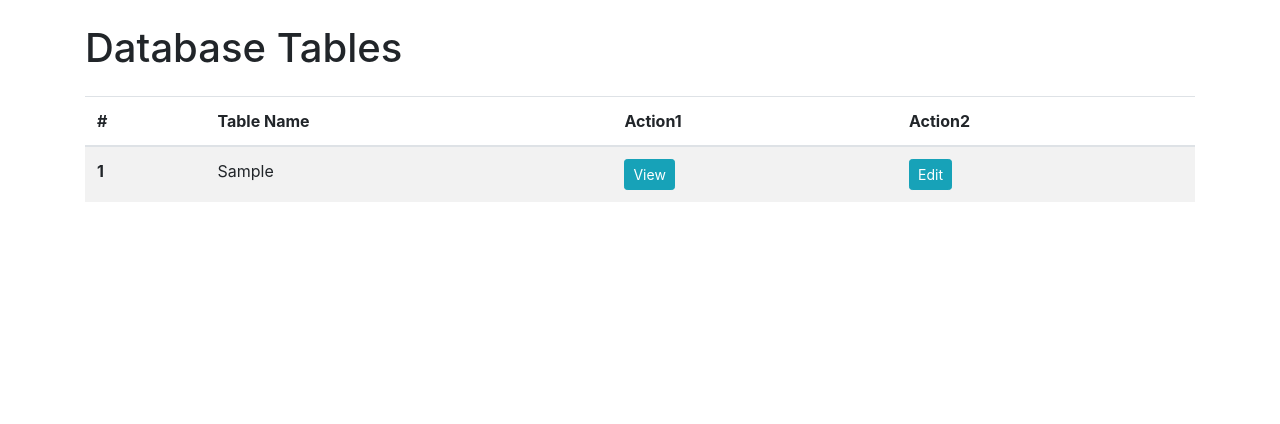
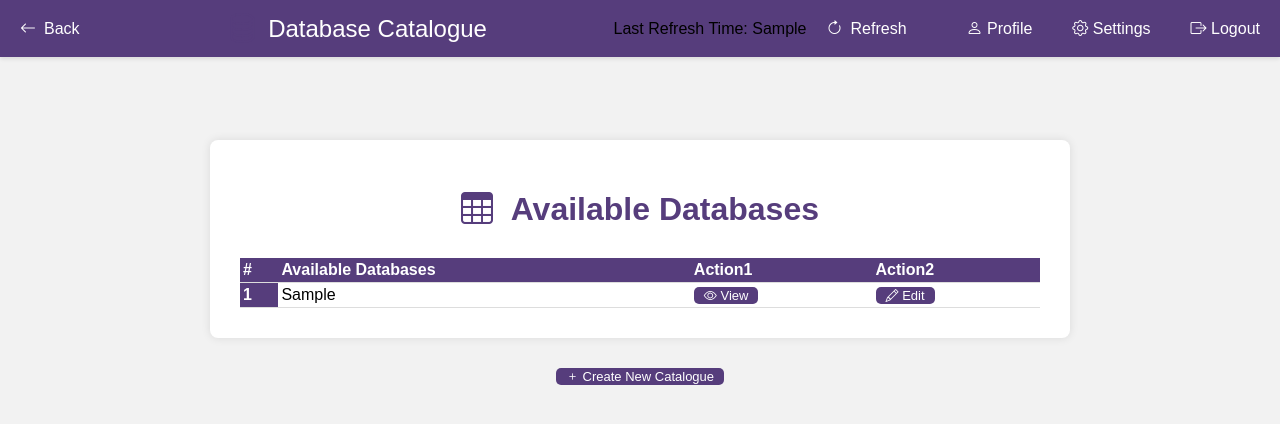
Before and after one commit to Chandrusam0538/migration_code, a Django app: template migrationapp/templates/migrationapp/database.html in a window 1280 px wide. Shown: the top 424 px of the page. Run offline with Django 5.2, Linux system fonts and the light colour scheme; the template is opened without the code that fills it: most values are stand-ins (such as "Sample title", 1, 10 or a date in 2020); parts of the project's set-up code (start-up, migrations or seed data) failed here and were passed over; some libraries are stand-ins or nearby versions.

Commit message:
Update database.html

```diff
--- a/migrationapp/templates/migrationapp/database.html
+++ b/migrationapp/templates/migrationapp/database.html
@@ -2,25 +2,170 @@
 <html lang="en">
 <head>
     <meta charset="UTF-8">
+    <meta name="viewport" content="width=device-width, initial-scale=1.0">
     <title>Database Tables</title>
-    <!-- Bootstrap CSS (adjust the path as per your project structure) -->
-    <link href="https://stackpath.bootstrapcdn.com/bootstrap/4.5.2/css/bootstrap.min.css" rel="stylesheet">
+    {% load static %}
+    <link rel="stylesheet" href="{% static 'migrationapp/css/dash.css' %}">
+    <link href="https://cdn.jsdelivr.net/npm/bootstrap-icons/font/bootstrap-icons.css" rel="stylesheet">
     <style>
-        /* Additional custom styles */
+        body {
+            font-family: Arial, sans-serif;
+            background-color: #f2f2f2;
+            margin: 0;
+        }
+        .navbar {
+            background-color: #563d7c; /* Dark purple */
+            box-shadow: 0 2px 4px rgba(0, 0, 0, 0.1);
+            position: fixed;
+            width: 100%;
+            top: 0;
+            z-index: 1000;
+            display: flex;
+            justify-content: space-between;
+            align-items: center;
+        }
+        .navbar-brand, .navbar-nav {
+            display: flex;
+            align-items: center;
+        }
+        .navbar-brand {
+            color: #ffffff;
+            font-size: 1.5rem;
+            padding: 10px 20px;
+            text-decoration: none;
+        }
+        .navbar-brand i {
+            font-size: 2rem;
+            margin-right: 10px;
+        }
+        .navbar-nav {
+            display: flex;
+            align-items: center;
+        }
+        .nav-link {
+            color: #ffffff;
+            padding: 10px 20px;
+            text-decoration: none;
+            transition: background-color 0.3s;
+        }
+        .nav-link:hover {
+            background-color: #452a5d; /* Darker purple on hover */
+        }
+        .container-main {
+            padding: 20px;
+            padding-top: 80px; /* Adjust for navbar height */
+            margin-top: 60px; /* Compensate for fixed navbar */
+        }
         .table-container {
-            margin-top: 20px;
+            max-width: 800px;
+            margin: 0 auto;
+            background-color: #ffffff;
+            padding: 30px;
+            border-radius: 8px;
+            box-shadow: 0 0 10px rgba(0,0,0,0.1);
+        }
+        h1 {
+            text-align: center;
+            color: #563d7c; /* Dark purple */
+            margin-bottom: 30px;
+        }
+        table {
+            width: 100%;
+            border-collapse: collapse;
+        }
+        th, td {
+            padding: 3px;
+            text-align: left;
+            border-bottom: 1px solid #dddddd;
+        }
+        th {
+            background-color: #563d7c; /* Dark purple */
+            color: white;
+        }
+        tr:hover {
+            background-color: #f5f5f5;
+        }
+        .btn {
+            background-color: #563d7c; /* Dark purple */
+            color: #ffffff;
+            padding: 1px 10px; /* Increased padding for better visibility */
+            border: none;
+            border-radius: 5px;
+            text-decoration: none;
+            cursor: pointer;
+            font-size: small;
+            transition: background-color 0.3s;
+        }
+        .btn:hover {
+            background-color: #452a5d; /* Darker purple on hover */
+        }
+        .icon {
+            font-size: 2rem;
+            margin-right: 10px;
+            color: #563d7c; /* Dark purple icon color */
+        }
+        .back-button {
+            display: flex;
+            align-items: center;
+            color: #ffffff;
+            font-size: 1rem;
+            padding: 10px 20px;
+            text-decoration: none;
+            transition: background-color 0.3s;
+        }
+        .back-button i {
+            margin-right: 8px;
+        }
+        .back-button:hover {
+            background-color: #452a5d; /* Darker purple on hover */
+        }
+        .create-catalogue-button {
+            display: flex;
+            justify-content: center;
+            margin-top: 30px; /* Spacing from the table */
+        }
+        .refresh-button {
+            display: flex;
+            align-items: center;
+            color: #ffffff;
+            font-size: 1rem;
+            padding: 10px 20px;
+            text-decoration: none;
+            transition: background-color 0.3s;
+            margin-right: 20px;
+        }
+        .refresh-button i {
+            margin-right: 8px;
+        }
+        .refresh-button:hover {
+            background-color: #452a5d; /* Darker purple on hover */
         }
     </style>
 </head>
 <body>
-    <div class="container">
-        <h1 class="mt-4 mb-4">Database Tables</h1>
+
+<nav class="navbar">
+    <a href="http://127.0.0.1:8000/board/" class="back-button"><i class="bi bi-arrow-left"></i> Back</a>
+    <a href="#" class="navbar-brand"><i class="bi bi-database icon"></i> Database Catalogue</a>
+    <div class="navbar-nav">
+        <div class="last-refresh-time">
+            Last Refresh Time: <span id="last-refresh">{{ last_refresh }}</span>
+        </div>
+        <a href="#" class="refresh-button" onclick="refreshTime()"><i class="bi bi-arrow-clockwise"></i> Refresh</a>
+        <a href="#" class="nav-link"><i class="bi bi-person"></i> Profile</a>
+        <a href="#" class="nav-link"><i class="bi bi-gear"></i> Settings</a>
+        <a href="http://127.0.0.1:8000/login/" class="nav-link"><i class="bi bi-box-arrow-right"></i> Logout</a>
+    </div>
+</nav>
+
+<div class="container-main">
     <div class="table-container">
+        <h1><i class="bi bi-table icon"></i> Available Databases</h1>
         <table class="table table-striped">
             <thead>
                 <tr>
                     <th scope="col">#</th>
-                        <th scope="col">Table Name</th>
+                    <th scope="col">Available Databases</th>
                     <th scope="col">Action1</th>
                     <th scope="col">Action2</th>
                 </tr>
@@ -31,21 +176,33 @@
                     <th scope="row">{{ forloop.counter }}</th>
                     <td>{{ table.0 }}</td>
                     <td>
-                            <a href="#" class="btn btn-info btn-sm">View</a>
-                            <!-- Replace 'view_table' with your actual URL name for view action -->
+                        <a href="{% url 'retrieve_metadata' table.0 %}" class="btn btn-sm"><i class="bi bi-eye"></i> View</a>
                     </td>
                     <td>
-                            <a href="#" class="btn btn-info btn-sm">Edit</a>
-                            <!-- Replace 'view_table' with your actual URL name for view action -->
+                        <a href="#" class="btn btn-sm"><i class="bi bi-pencil"></i> Edit</a>
                     </td>
                 </tr>
                 {% endfor %}
             </tbody>
         </table>
     </div>
+
+    <div class="create-catalogue-button">
+        <a href="" class="btn btn-lg"><i class="bi bi-plus"></i> Create New Catalogue</a>
+    </div>
 </div>
 
-    <!-- Bootstrap JS (optional, if you need JavaScript features) -->
-    <script src="https://stackpath.bootstrapcdn.com/bootstrap/4.5.2/js/bootstrap.min.js"></script>
+<script>
+    function refreshTime() {
+        var now = new Date();
+        var hours = now.getHours().toString().padStart(2, '0');
+        var minutes = now.getMinutes().toString().padStart(2, '0');
+        var seconds = now.getSeconds().toString().padStart(2, '0');
+        var formattedTime = hours + ':' + minutes + ':' + seconds;
+
+        document.getElementById('last-refresh').textContent = formattedTime;
+    }
+</script>
+
 </body>
 </html>
```
Lines whose indentation alone changed are shown as unchanged.
